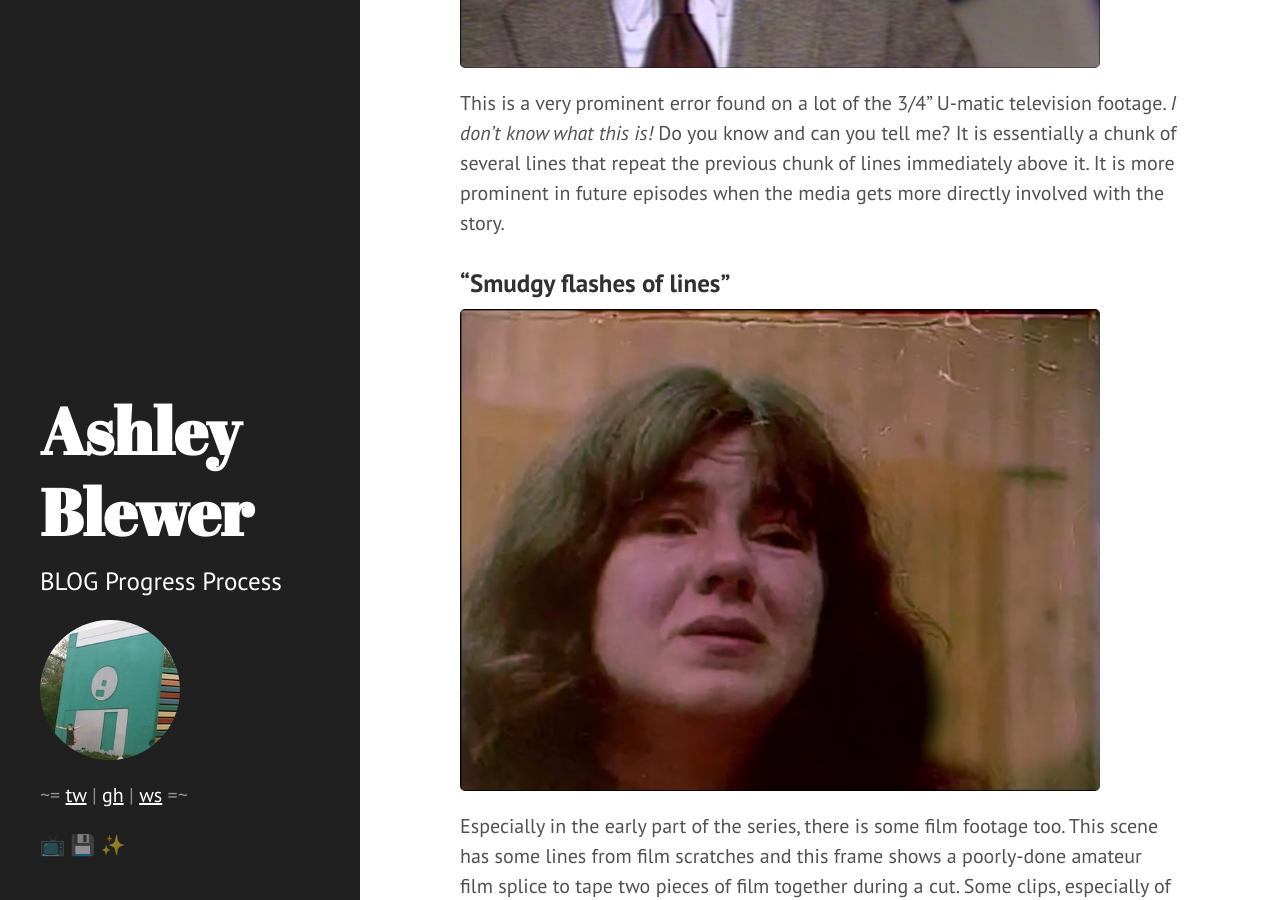
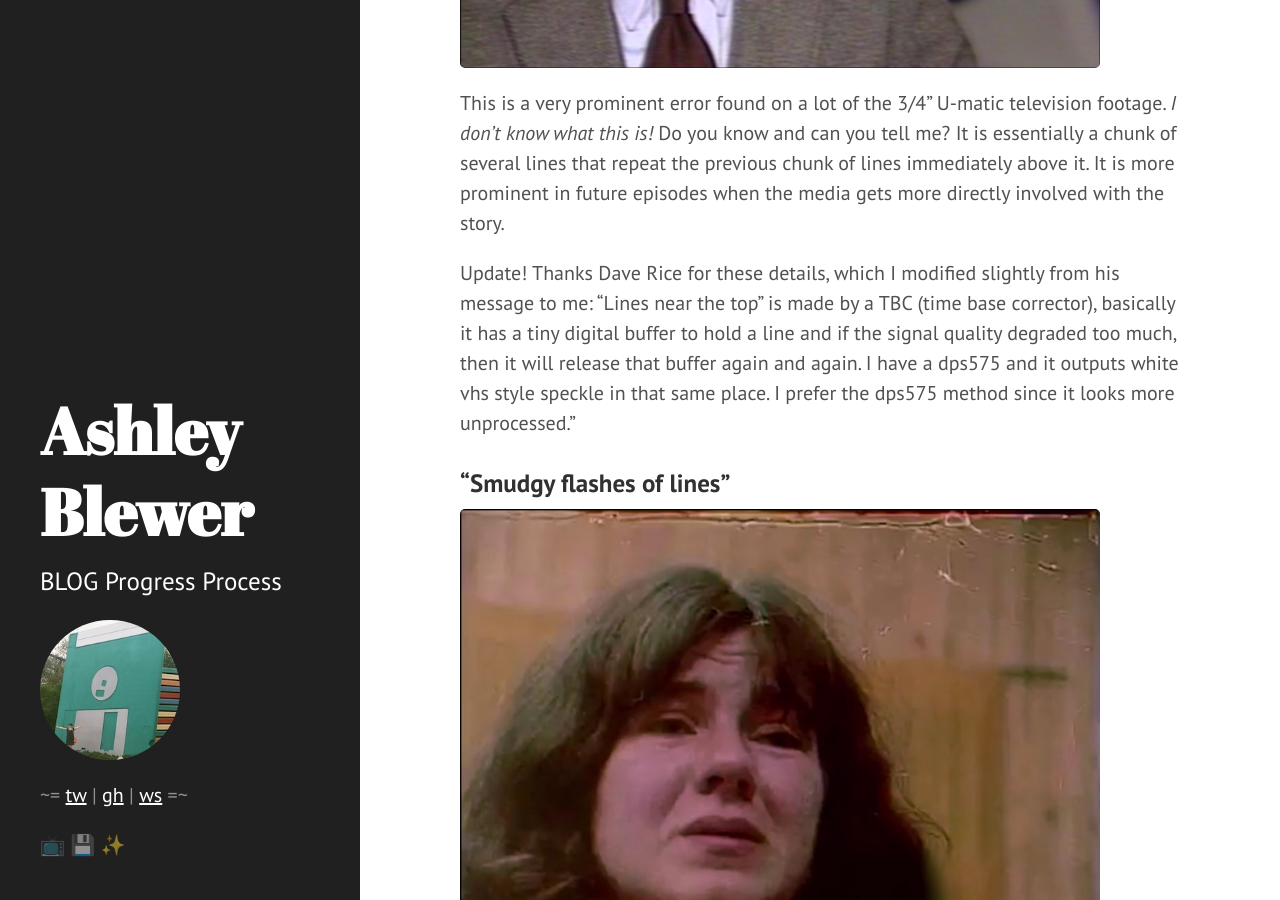
Before and after one commit to ablwr/ablwr.github.io, a Jekyll site: the page built from _posts/2018-04-01-wild-wild-country-and-the-magnetic-media-crisis.md, in a window 1280 px wide and 900 px high, scrolled down 5239 px. Built offline with Jekyll 4.4.1, drawn with Linux system fonts in a browser that asks for light colours.

Commit message:
update detail from dave thank dave thanks dave dave

```diff
--- a/_posts/2018-04-01-wild-wild-country-and-the-magnetic-media-crisis.md
+++ b/_posts/2018-04-01-wild-wild-country-and-the-magnetic-media-crisis.md
@@ -50,6 +50,8 @@ A mix of many of the above errors can all be seen together in this handi-vac vac
 
 This is a very prominent error found on a lot of the 3/4" U-matic television footage. *I don't know what this is!* Do you know and can you tell me? It is essentially a chunk of several lines that repeat the previous chunk of lines immediately above it. It is more prominent in future episodes when the media gets more directly involved with the story.
 
+Update! Thanks Dave Rice for these details, which I modified slightly from his message to me: “Lines near the top” is made by a TBC (time base corrector), basically it has a tiny digital buffer to hold a line and if the signal quality degraded too much, then it will release that buffer again and again. I have a dps575 and it outputs white vhs style speckle in that same place. I prefer the dps575 method since it looks more unprocessed."
+
 ### "Smudgy flashes of lines"
 
 ![wwc](/images/wwc/7.jpg)
```
